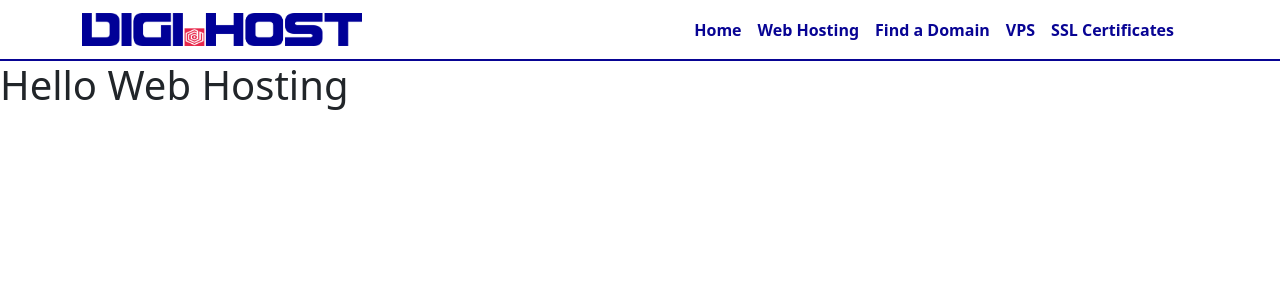
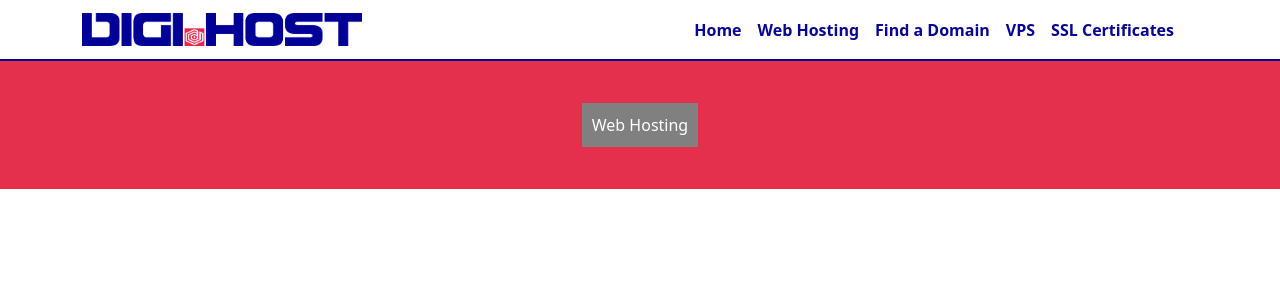
Before and after one commit to Olys6/digi-hosting, a React (Create React App) app: page /web-hosting in a window 1280 px wide. Shown: the top 300 px of the page. Built offline with nearby package versions, Linux system fonts and the light colour scheme.

Commit message:
started hero component

```diff
--- a/src/components/webhosting-pages/WebHosting.js
+++ b/src/components/webhosting-pages/WebHosting.js
@@ -6,7 +6,9 @@ const WebHosting = () => {
 
   return(
     <>
-    <h1>Hello Web Hosting</h1>
+      <div className="webHostingHero">
+        <div style={{ backgroundColor: "gray", padding: "10px", display: "inline-block", color: "white" }}>Web Hosting</div>
+      </div>
     </>
   )
 }
--- a/src/index.css
+++ b/src/index.css
@@ -5,6 +5,7 @@ body {
     sans-serif;
   -webkit-font-smoothing: antialiased;
   -moz-osx-font-smoothing: grayscale;
+  box-sizing: border-box;
 }
 
 code {
@@ -191,10 +192,21 @@ code {
   margin: 0
 }
 
+/* ? WEB HOSTING PAGE */
+
+.webHostingHero {
+  height: 8rem;
+  background-color: #e4304c;
+  display: flex;
+  justify-content: center;
+  align-items: center;
+}
+
 @media screen and (max-width: 1000px) {
   .homeHeroCard {
     margin-left: 0px;
     /* width: 95%; */
+
   }
 
   .hostingPlanCard {
```
Also changed, not shown: src/components/Hero.js (added, +13 -0 lines).
